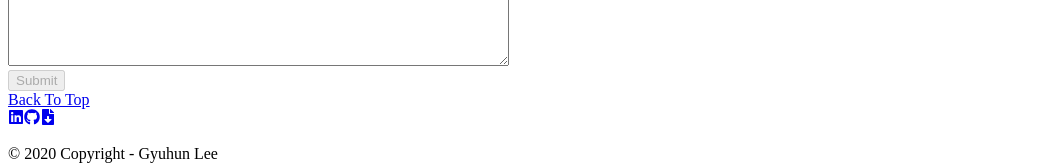
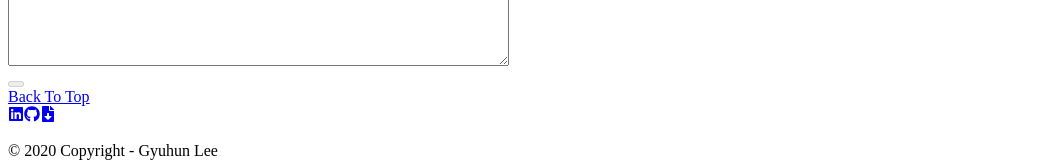
Before and after one commit to Tokki0401/Portfolio, a React app: page / in a window 1280 px wide. Shown: the part 772-937 px from the top of the page, without its empty margins (0-1058 px from the left). Built offline with nearby package versions, Linux system fonts and the light colour scheme; the HTML template or start-up script is replaced by a standard one.

Commit message:
added emailjs package to send email on submit button click

```diff
--- a/client/src/components/Contact.jsx
+++ b/client/src/components/Contact.jsx
@@ -28,7 +28,7 @@ const Contact = (props) => {
         </div>
 
         <div>
-          <button id='submit-btn' className='btn' type='button' onClick={() => props.sendEmail()} >Submit</button>
+          <button id='submit-btn' className='btn' type='button' onClick={() => props.sendEmail()}></button>
         </div>
       </div>
     </section>
--- a/package.json
+++ b/package.json
@@ -34,6 +34,7 @@
   },
   "dependencies": {
     "email-validator": "^2.0.4",
+    "emailjs-com": "^2.6.3",
     "gh-pages": "^3.1.0",
     "react-icons": "^3.11.0"
   }
```
